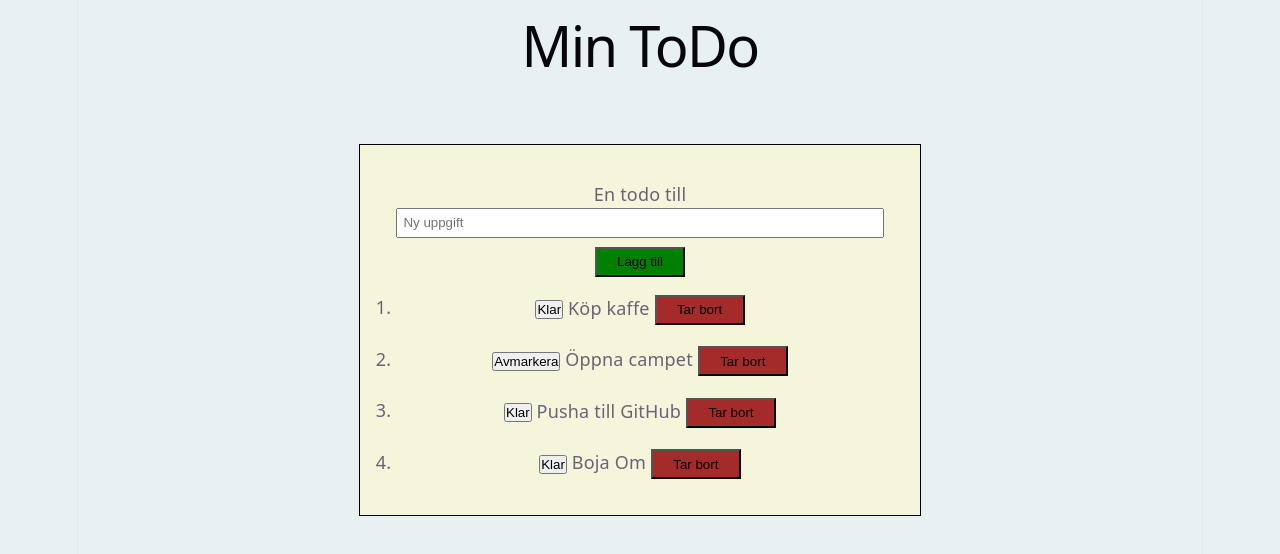
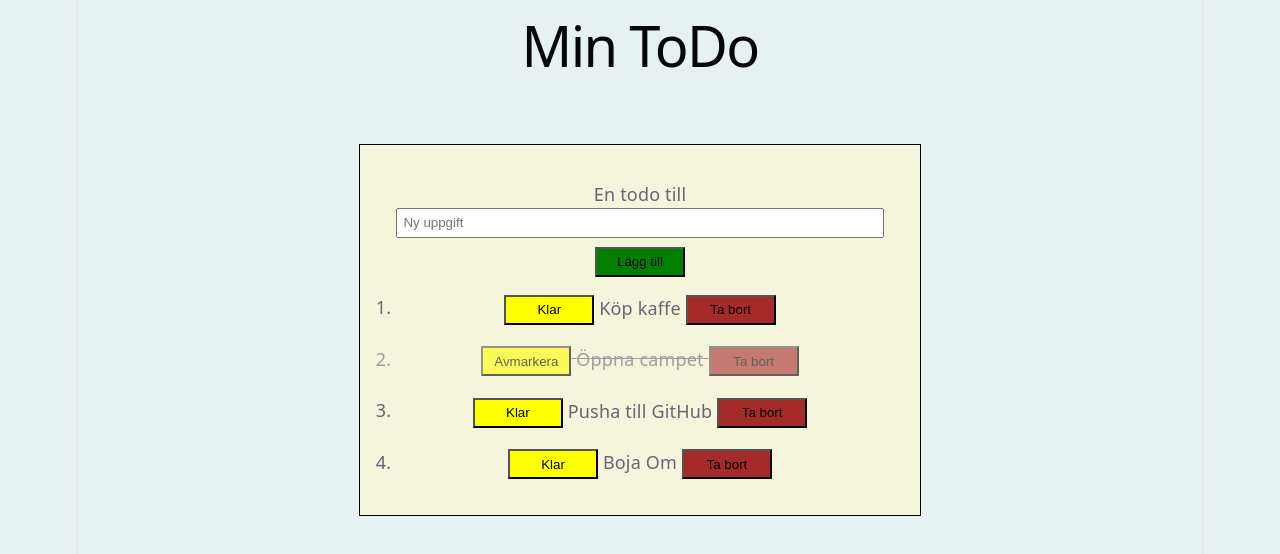
Before and after one commit to OsamaShousha/toDoApp, a React (Vite) app: page / in a window 1280 px wide. Shown: the top 554 px of the page. Built offline with nearby package versions, Linux system fonts and the light colour scheme.

Commit message:
Add todo completion styling

```diff
--- a/src/App.css
+++ b/src/App.css
@@ -25,10 +25,11 @@ body{
   color: black;
 }
 
-.add, .delet, .toggel{
+.add, .delete, .toggle{
   width: 90px;
   height: 30px;
   margin-top: 0.5rem;
+
 
 }
 
@@ -37,11 +38,11 @@ body{
 
 }
 
-.toggel{
+.toggle{
   background-color: yellow;
 }
 
-.delet{
+.delete{
   background-color: brown;
 }
 
@@ -51,3 +52,8 @@ body{
   gap: 0.7rem;
 
 }
+
+.done {
+  text-decoration: line-through;
+  opacity: 0.6;
+}
--- a/src/App.jsx
+++ b/src/App.jsx
@@ -77,12 +77,15 @@ function removeTodo(id){
 
      <ol className="meny">
       {todos.map((t)=>(
-        <li key={t.id}>
+         <li className={t.isDone ? "done" : ""} key={t.id}>
+
 
 
         <button  className='toggle' type="button" onClick={()=>toggle(t.id)}>
 
+
           {t.isDone ?  "Avmarkera" : "Klar"}
+
 
         </button>{" "}
 
@@ -90,7 +93,7 @@ function removeTodo(id){
 
 
 
-        <button  className='delet'type="button" onClick={()=>removeTodo(t.id)}>Tar bort</button>
+        <button  className='delete'type="button" onClick={()=>removeTodo(t.id)}>Ta bort</button>
         </li>
       ))}
 
```
